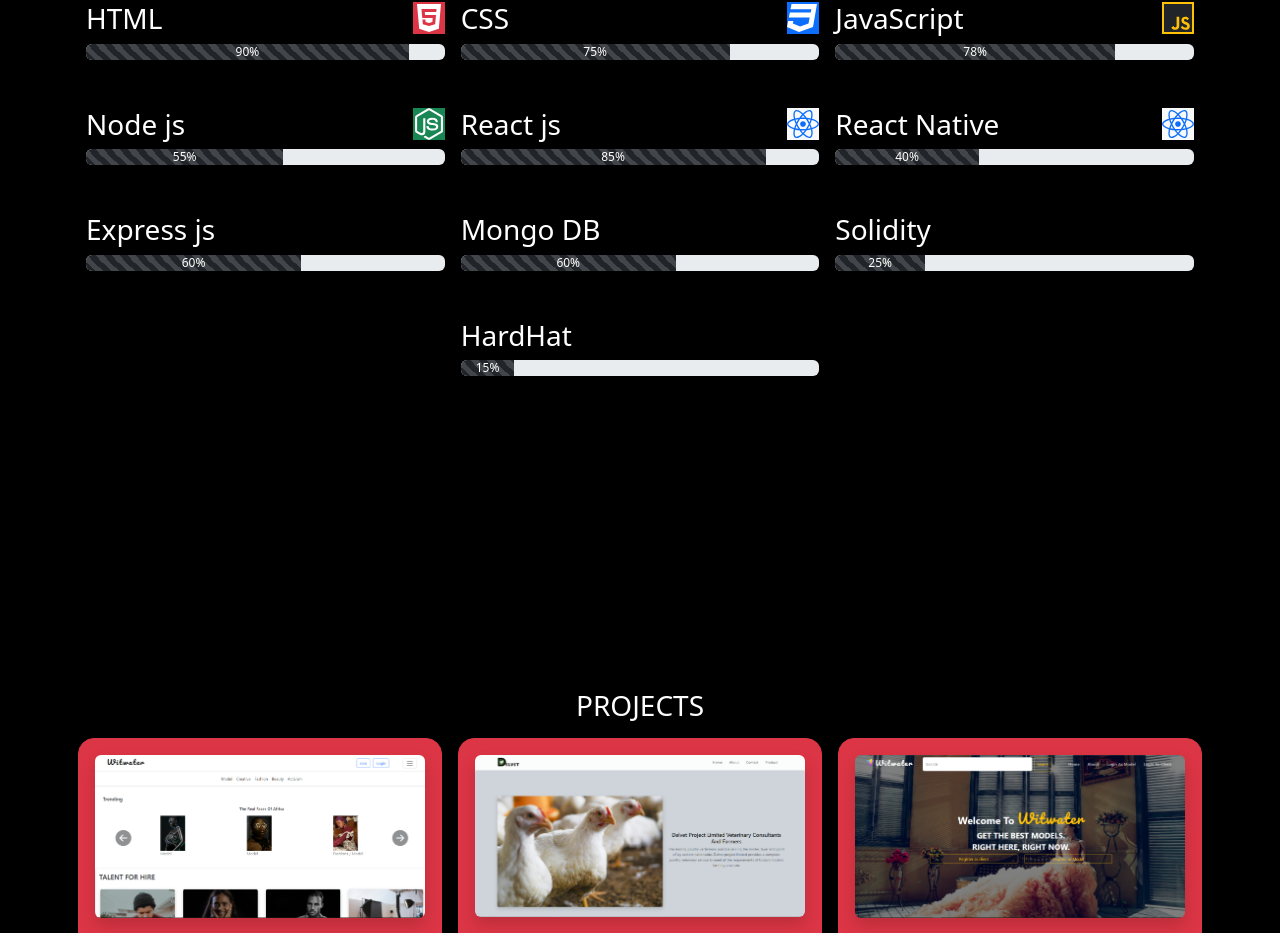
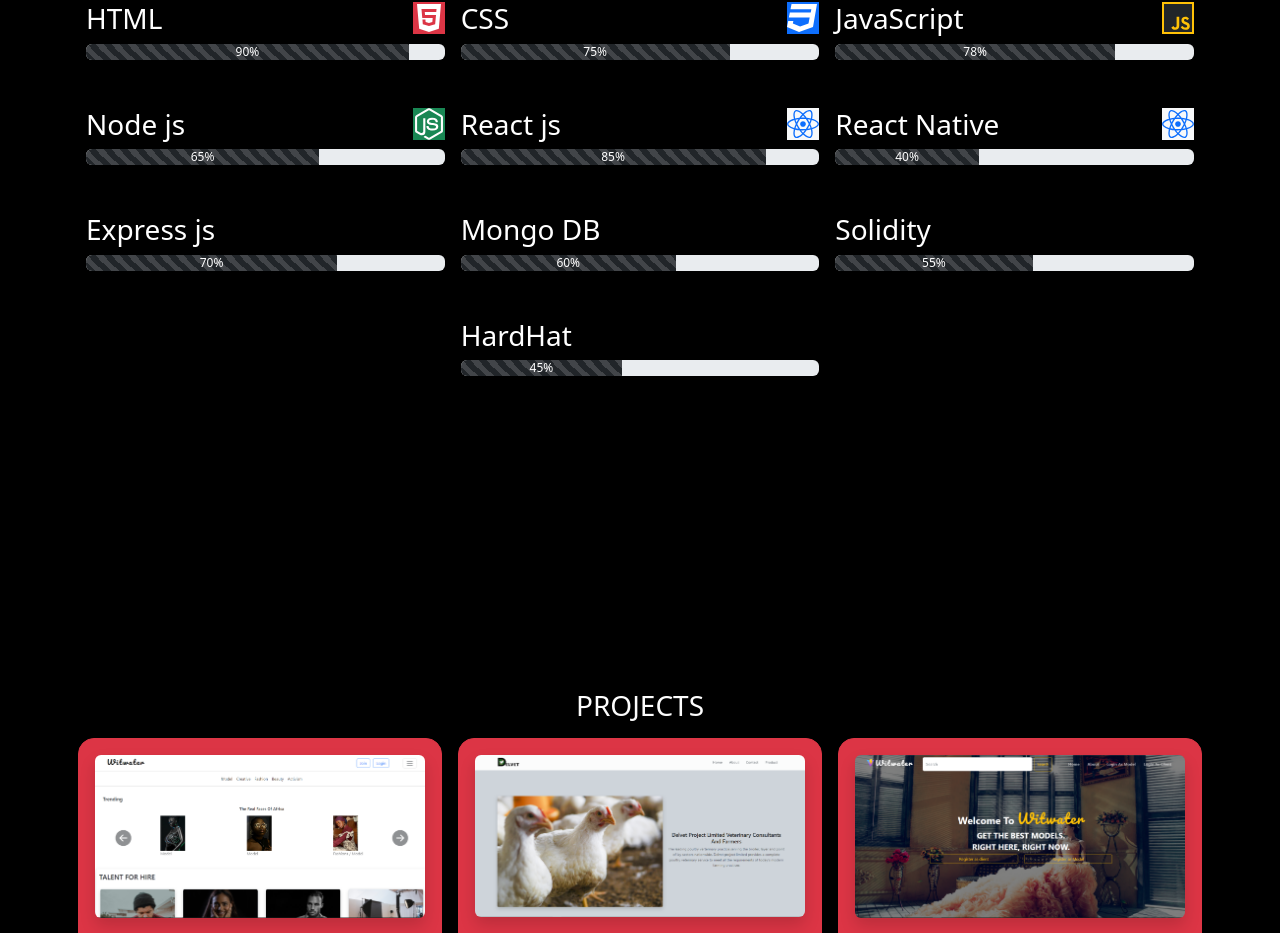
Before and after one commit to praisezee/portfolio, a React (Vite) app: page / in a window 1280 px wide. Shown: the part 1862-2795 px from the top of the page. Built offline with nearby package versions, Linux system fonts and the light colour scheme.

Commit message:
Update Skills.jsx

```diff
--- a/src/components/Skills.jsx
+++ b/src/components/Skills.jsx
@@ -35,7 +35,7 @@ const Skills = () => {
               <h3>Node js</h3>
               <FaNodeJs className="bg-success fs-2"/>
             </div>
-            <ProgressBar variant="dark" striped animated aria-valuemax={ 100 } aria-valuemin={ 0 } role="progress-bar" now={55 } label='55%' />
+            <ProgressBar variant="dark" striped animated aria-valuemax={ 100 } aria-valuemin={ 0 } role="progress-bar" now={65} label='65%' />
           </Col>
           <Col xs={ 10 } md={ 6 } lg={4} className="mx-auto my-3 p-2">
             <div className="d-flex justify-content-between">
@@ -55,7 +55,7 @@ const Skills = () => {
             <div className="d-flex justify-content-between">
               <h3>Express js</h3>
             </div>
-            <ProgressBar variant="dark" striped animated aria-valuemax={ 100 } aria-valuemin={ 0 } role="progress-bar" now={60 } label='60%' />
+            <ProgressBar variant="dark" striped animated aria-valuemax={ 100 } aria-valuemin={ 0 } role="progress-bar" now={70 } label='70%' />
           </Col>
           <Col xs={ 10 } md={ 6 } lg={4} className="mx-auto my-3 p-2">
             <div className="d-flex justify-content-between">
@@ -67,13 +67,13 @@ const Skills = () => {
             <div className="d-flex justify-content-between">
               <h3>Solidity</h3>
             </div>
-            <ProgressBar variant="dark" striped animated aria-valuemax={ 100 } aria-valuemin={ 0 } role="progress-bar" now={25 } label='25%' />
+            <ProgressBar variant="dark" striped animated aria-valuemax={ 100 } aria-valuemin={ 0 } role="progress-bar" now={ 55 } label='55%' />
           </Col>
           <Col xs={ 10 } md={ 6 } lg={4} className="mx-auto my-3 p-2">
             <div className="d-flex justify-content-between">
               <h3>HardHat</h3>
             </div>
-            <ProgressBar variant="dark" striped animated aria-valuemax={ 100 } aria-valuemin={ 0 } role="progress-bar" now={15 } label='15%' />
+            <ProgressBar variant="dark" striped animated aria-valuemax={ 100 } aria-valuemin={ 0 } role="progress-bar" now={45 } label='45%' />
           </Col>
         </Row>
       </Container>
```
